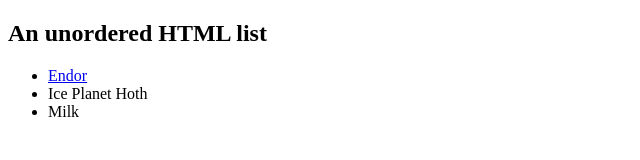
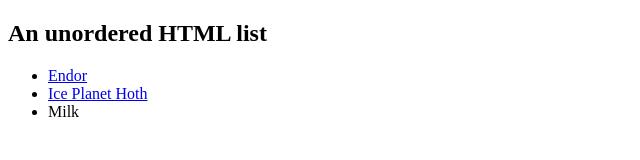
Before and after one commit to rjswallow/swcollectible, a plain HTML site: page index.html in a window 1280 px wide. Shown: the whole page, without its empty margins (0-640 px from the left). Drawn offline with Linux system fonts and the light colour scheme.

Commit message:
Ice planet hoth link

```diff
--- a/index.html
+++ b/index.html
@@ -12,7 +12,7 @@
 
     <ul>
       <li><a href="https://www.google.com/search?q=endor+micro+machines&rlz=1C5CHFA_enUS906US906&sxsrf=ALeKk02nQ4tEpEArvmMIFt0MUeVQfPlQxA:1620015207258&source=lnms&tbm=shop&sa=X&ved=2ahUKEwjS3tX30qzwAhWCEDQIHccxAx0Q_AUoAXoECAEQAw&biw=1420&bih=777">Endor</a></li>
-      <li>Ice Planet Hoth</li>
+      <li><a href="https://www.google.com/search?q=Starwars+Micro+Machines+Ice+Planet+Hoth&rlz=1C5CHFA_enUS906US906&biw=1420&bih=777&tbm=shop&sxsrf=ALeKk02ApAyM47_MSI_19x87hYqJLpsZBA%3A1620015415417&ei=N3mPYJn1GMC80PEPqryH2A0&oq=Starwars+Micro+Machines+Ice+Planet+Hoth&gs_lcp=Cgtwcm9kdWN0cy1jYxADUABYAGBHaABwAHgAgAEAiAEAkgEAmAEA&sclient=products-cc&ved=0ahUKEwjZ7Pba06zwAhVAHjQIHSreAdsQ4dUDCA0&uact=5">Ice Planet Hoth</a></li>
       <li>Milk</li>
     </ul>
 
```
